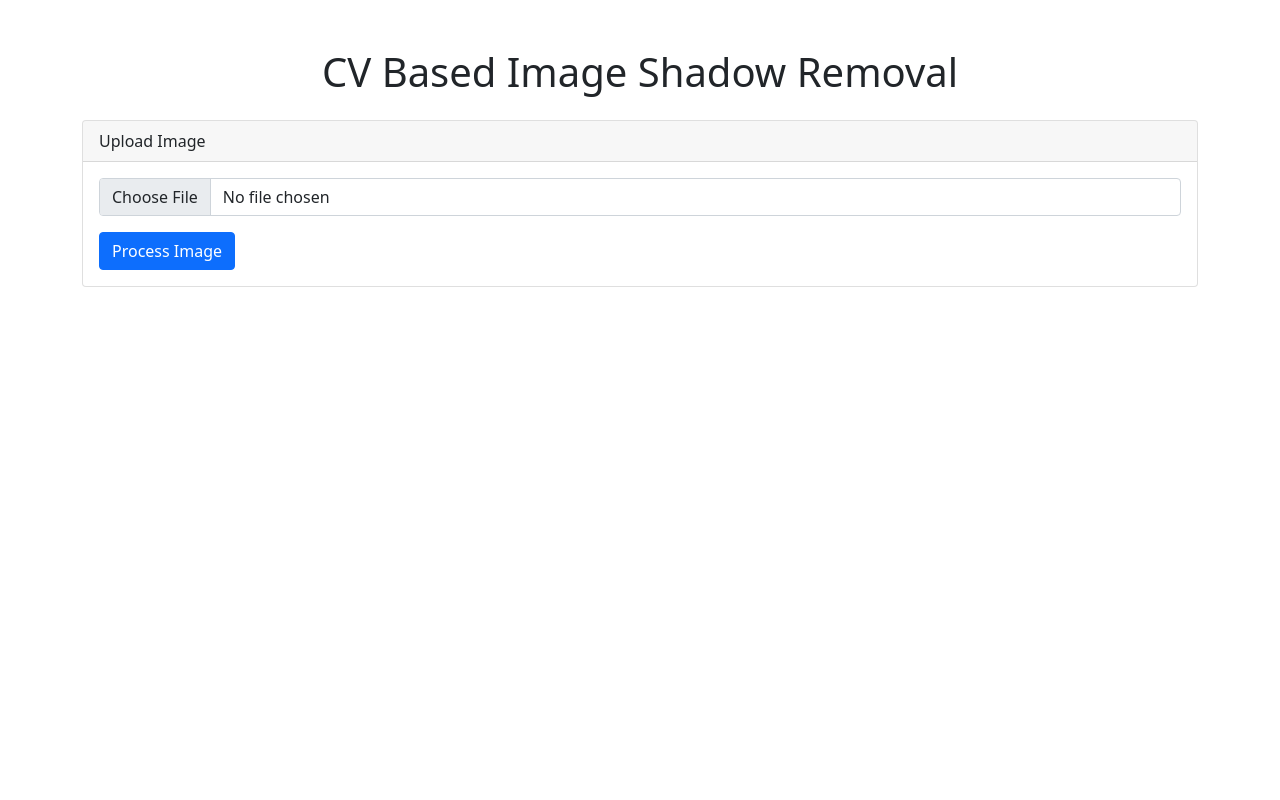
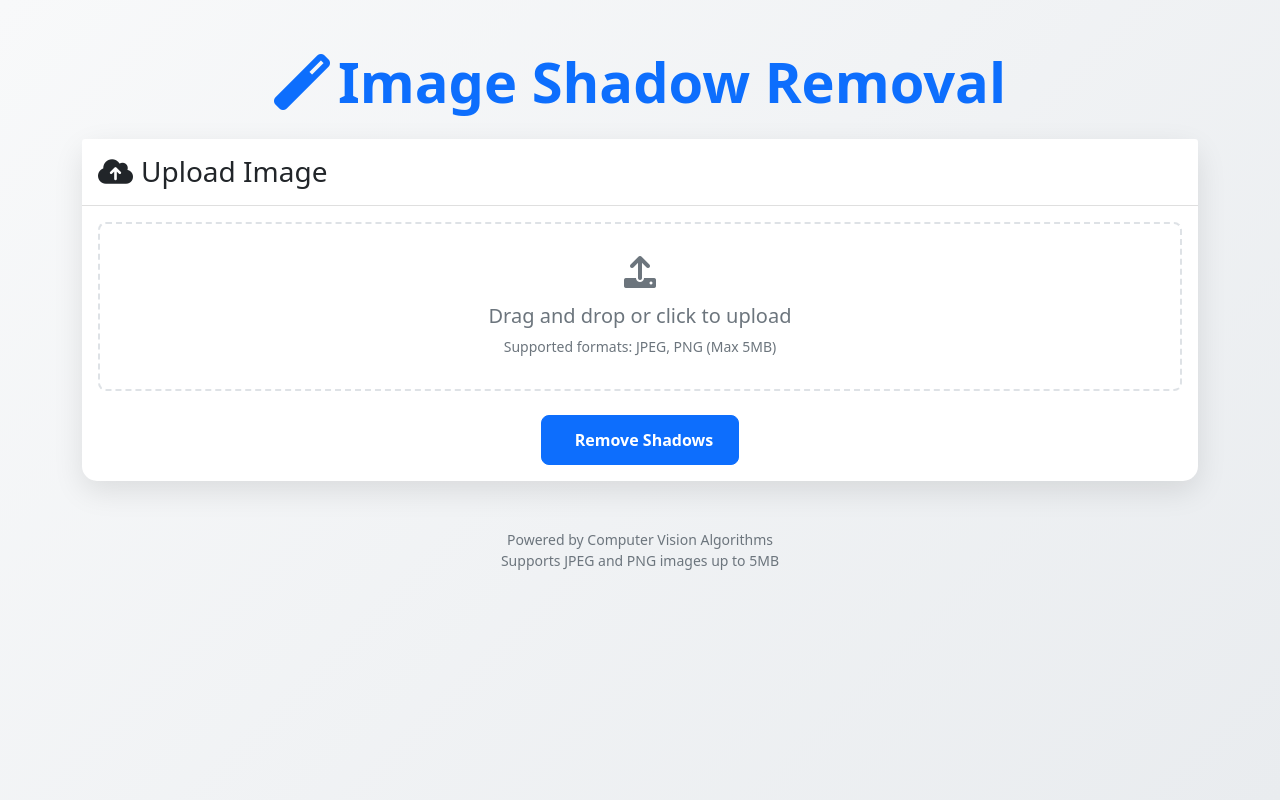
Before and after one commit to omkarnarveer/image-shadow-removal, a Flask app: page / in a window 1280 px wide. Run offline with Flask 2, Linux system fonts and the light colour scheme.

Commit message:
UI Improved

```diff
--- a/templates/index.html
+++ b/templates/index.html
@@ -3,46 +3,118 @@
 <head>
     <title>Shadow Removal</title>
     <link href="https://cdn.jsdelivr.net/npm/bootstrap@5.1.3/dist/css/bootstrap.min.css" rel="stylesheet">
+    <link rel="stylesheet" href="https://cdnjs.cloudflare.com/ajax/libs/font-awesome/6.0.0/css/all.min.css">
+    <style>
+        body {
+            background: linear-gradient(135deg, #f8f9fa 0%, #e9ecef 100%);
+            min-height: 100vh;
+        }
+        .main-card {
+            border: none;
+            border-radius: 15px;
+            box-shadow: 0 10px 30px rgba(0,0,0,0.1);
+            transition: transform 0.3s ease;
+        }
+        .main-card:hover {
+            transform: translateY(-5px);
+        }
+        .image-card {
+            border: none;
+            border-radius: 12px;
+            overflow: hidden;
+            box-shadow: 0 5px 15px rgba(0,0,0,0.08);
+        }
+        .image-card img {
+            max-height: 60vh;
+            object-fit: contain;
+            background: #f8f9fa;
+            padding: 10px;
+        }
+        .btn-custom {
+            padding: 12px 25px;
+            border-radius: 8px;
+            font-weight: 600;
+            transition: all 0.3s ease;
+        }
+        .upload-label {
+            border: 2px dashed #dee2e6;
+            border-radius: 8px;
+            padding: 2rem;
+            text-align: center;
+            cursor: pointer;
+            background: white;
+        }
+        .upload-label:hover {
+            border-color: #0d6efd;
+            background-color: #f8f9fa;
+        }
+    </style>
 </head>
 <body>
-    <div class="container mt-5">
-        <h1 class="text-center mb-4">CV Based Image Shadow Removal</h1>
+    <div class="container py-5">
+        <h1 class="text-center mb-4 display-4 fw-bold text-primary">
+            <i class="fas fa-magic me-2"></i>Image Shadow Removal
+        </h1>
 
-        <div class="card mb-4">
-            <div class="card-header">Upload Image</div>
+        <div class="main-card card mb-5">
+            <div class="card-header bg-white py-3">
+                <h3 class="mb-0"><i class="fas fa-cloud-upload-alt me-2"></i>Upload Image</h3>
+            </div>
             <div class="card-body">
-                <form method="POST" enctype="multipart/form-data">
-                    <div class="mb-3">
-                        <input class="form-control" type="file" name="file" accept="image/*" required>
+                <form method="POST" enctype="multipart/form-data" >
+                    <div class="mb-4">
+                        <label class="upload-label w-100">
+                            <input type="file" name="file" accept="image/*" class="d-none" required>
+                            <div class="text-muted">
+                                <i class="fas fa-upload fa-2x mb-3"></i>
+                                <h5>Drag and drop or click to upload</h5>
+                                <p class="small mb-0">Supported formats: JPEG, PNG (Max 5MB)</p>
+                            </div>
+                        </label>
                     </div>
-                    <button type="submit" class="btn btn-primary">Process Image</button>
+                    <div class="row">
+                        <div class="col text-center">
+                    <button type="submit" class="btn btn-primary btn-custom ">
+                        <i class="fas fa-sparkles me-2"></i>Remove Shadows
+                    </button>
+                </div>
+            </div>
                 </form>
             </div>
         </div>
 
         {% if original and processed %}
-        <div class="row">
+        <div class="row g-4">
             <div class="col-md-6">
-                <div class="card">
-                    <div class="card-header">Original Image</div>
+                <div class="image-card card">
+                    <div class="card-header bg-white">
+                        <h5 class="mb-0"><i class="fas fa-image me-2"></i>Original Image</h5>
+                    </div>
                     <img src="{{ url_for('uploaded_file', filename=original) }}" class="card-img-top">
                 </div>
             </div>
             <div class="col-md-6">
-                <div class="card">
-                    <div class="card-header">Processed Image</div>
+                <div class="image-card card">
+                    <div class="card-header bg-white">
+                        <h5 class="mb-0"><i class="fas fa-sun me-2"></i>Processed Image</h5>
+                    </div>
                     <img src="{{ url_for('static', filename='results/' + processed) }}" class="card-img-top">
-                    <div class="card-body text-center">
+                    <div class="card-footer bg-white text-center py-3">
                         <a href="{{ url_for('static', filename='results/' + processed) }}"
                            download="{{ processed }}"
-                           class="btn btn-success mt-3">
-                            Download Processed Image
+                           class="btn btn-success btn-custom">
+                            <i class="fas fa-download me-2"></i>Download Result
                         </a>
                     </div>
                 </div>
             </div>
         </div>
         {% endif %}
+
+        <footer class="mt-5 text-center text-muted small">
+            <p class="mb-0">Powered by Computer Vision Algorithms</p>
+            <p class="mb-0">Supports JPEG and PNG images up to 5MB</p>
+        </footer>
     </div>
 
     <script src="https://cdn.jsdelivr.net/npm/bootstrap@5.1.3/dist/js/bootstrap.bundle.min.js"></script>
```
Also changed, not shown: static/results/processed_IMG_5643.jpg (added), static/uploads/IMG_5643.jpg (added).
